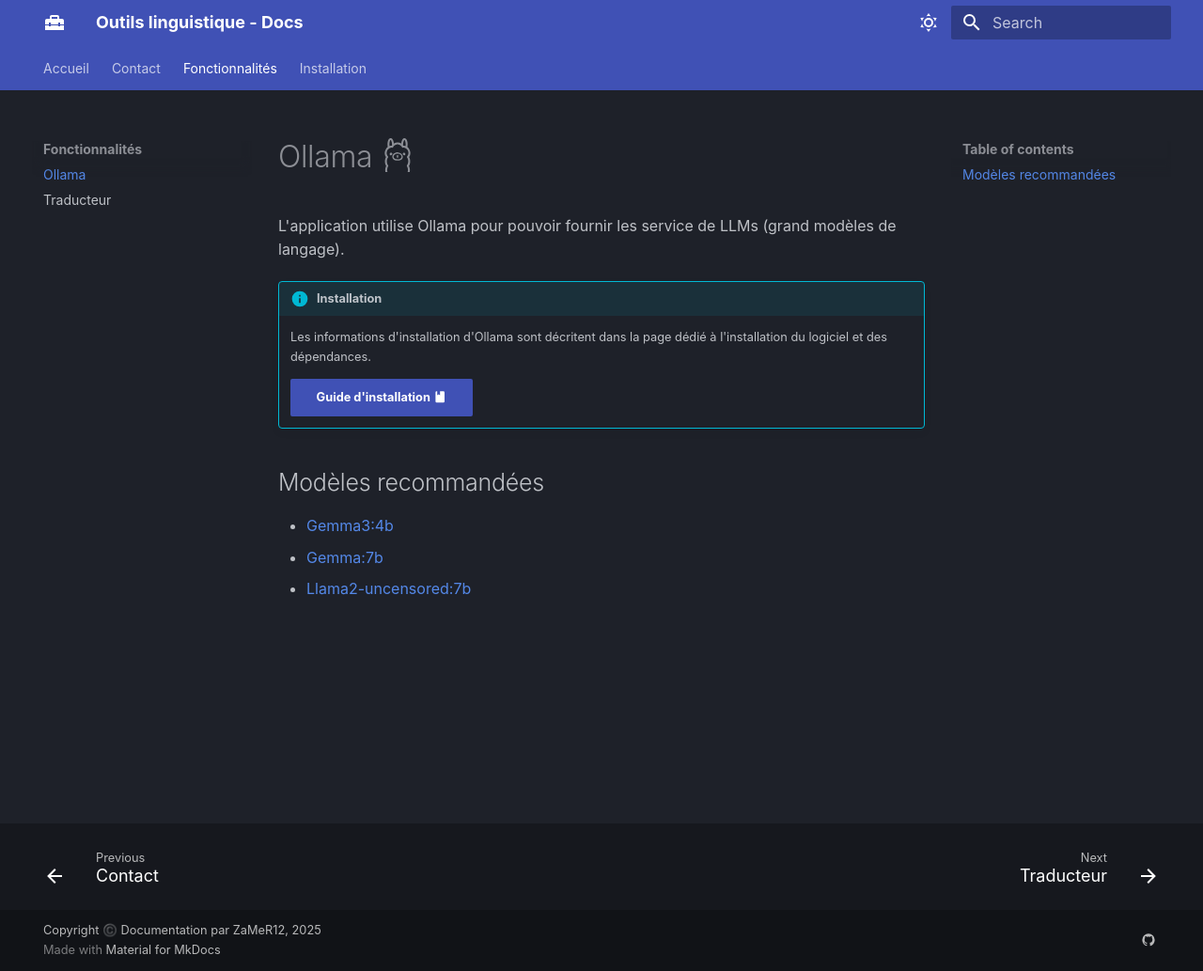
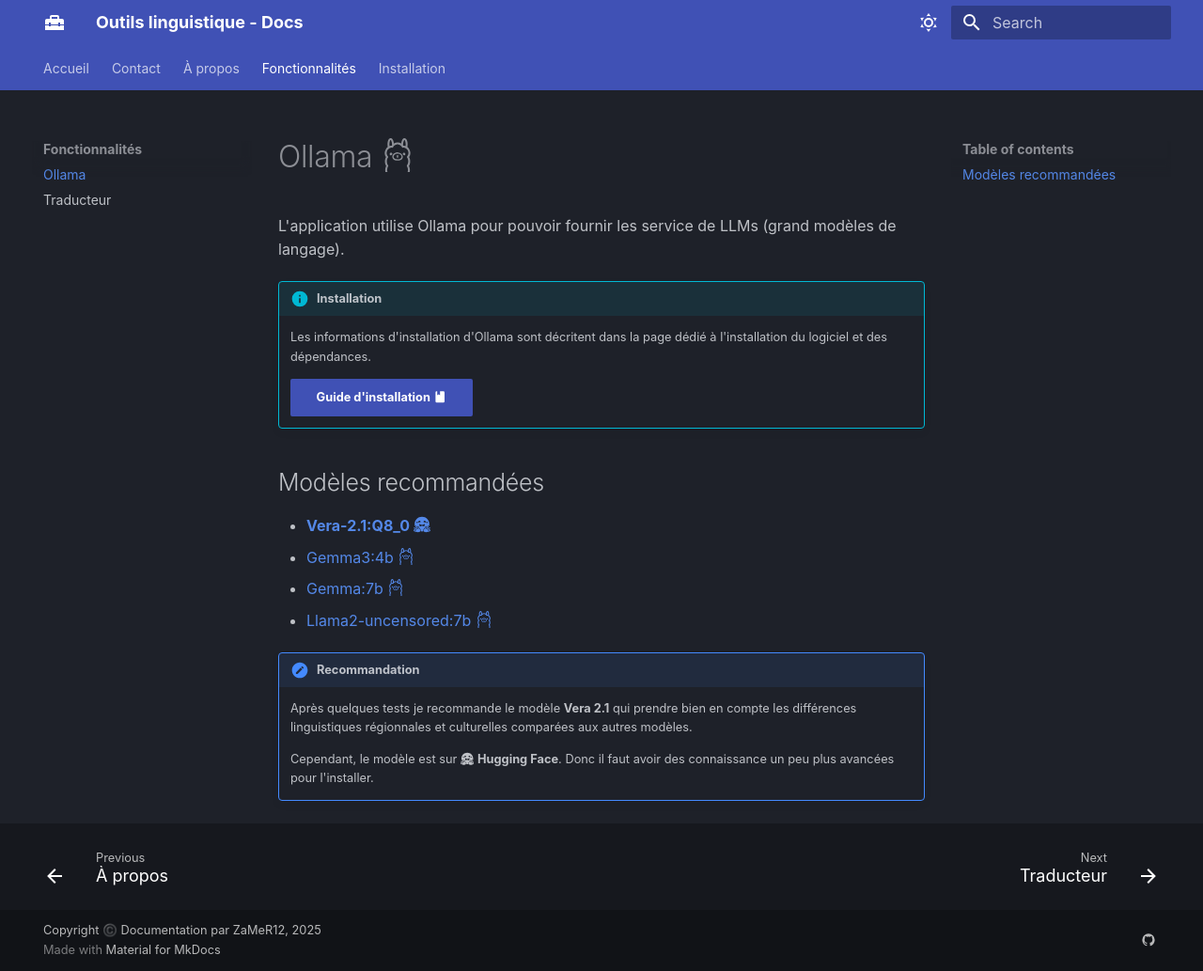
Before and after one commit to ZaMeR12/outils-linguistique, an MkDocs documentation site: the page built from docs/Fonctionnalités/Ollama.md, in a window 1280 px wide and 1033 px high. Shown: the whole window at 94% size. Built offline with MkDocs 1.6.1 and Material for MkDocs 9.7.7, drawn with Linux system fonts in a browser that asks for light colours; some web fonts are replaced.

Commit message:
Ajout de la page de l'installation pour les devs
- Ajout du modèle que j'ai trouvé étant le mieux adapté pour l'application selon mes tests.
- Ajout d'une page À propos pour les dépendances de la documentation.

```diff
--- a/docs/Fonctionnalités/Ollama.md
+++ b/docs/Fonctionnalités/Ollama.md
@@ -9,6 +9,12 @@
 
 ## Modèles recommandées
 
-- [Gemma3:4b](https://ollama.com/library/gemma3)
-- [Gemma:7b](https://ollama.com/library/gemma)
-- [Llama2-uncensored:7b](https://ollama.com/library/llama2-uncensored:7b)
+- [**Vera-2.1:Q8_0** :simple-huggingface:](https://huggingface.co/Dorian2B/Vera-2.1-GGUF){: target="_blank"}
+- [Gemma3:4b :simple-ollama:](https://ollama.com/library/gemma3){: target="_blank"}
+- [Gemma:7b :simple-ollama:](https://ollama.com/library/gemma){: target="_blank"}
+- [Llama2-uncensored:7b :simple-ollama:](https://ollama.com/library/llama2-uncensored:7b){: target="_blank"}
+
+!!! tips "Recommandation"
+    Après quelques tests je recommande le modèle **Vera 2.1** qui prendre bien en compte les différences linguistiques régionnales et culturelles comparées aux autres modèles.
+
+    Cependant, le modèle est sur :simple-huggingface: **Hugging Face**. Donc il faut avoir des connaissance un peu plus avancées pour l'installer.
```
Also changed, not shown: docs/Fonctionnalités/Traducteur.md (+1 -1 lines), docs/Installation/3-InstallationDev.md (added, +51 -0 lines), docs/Propos.md (added, +18 -0 lines).
